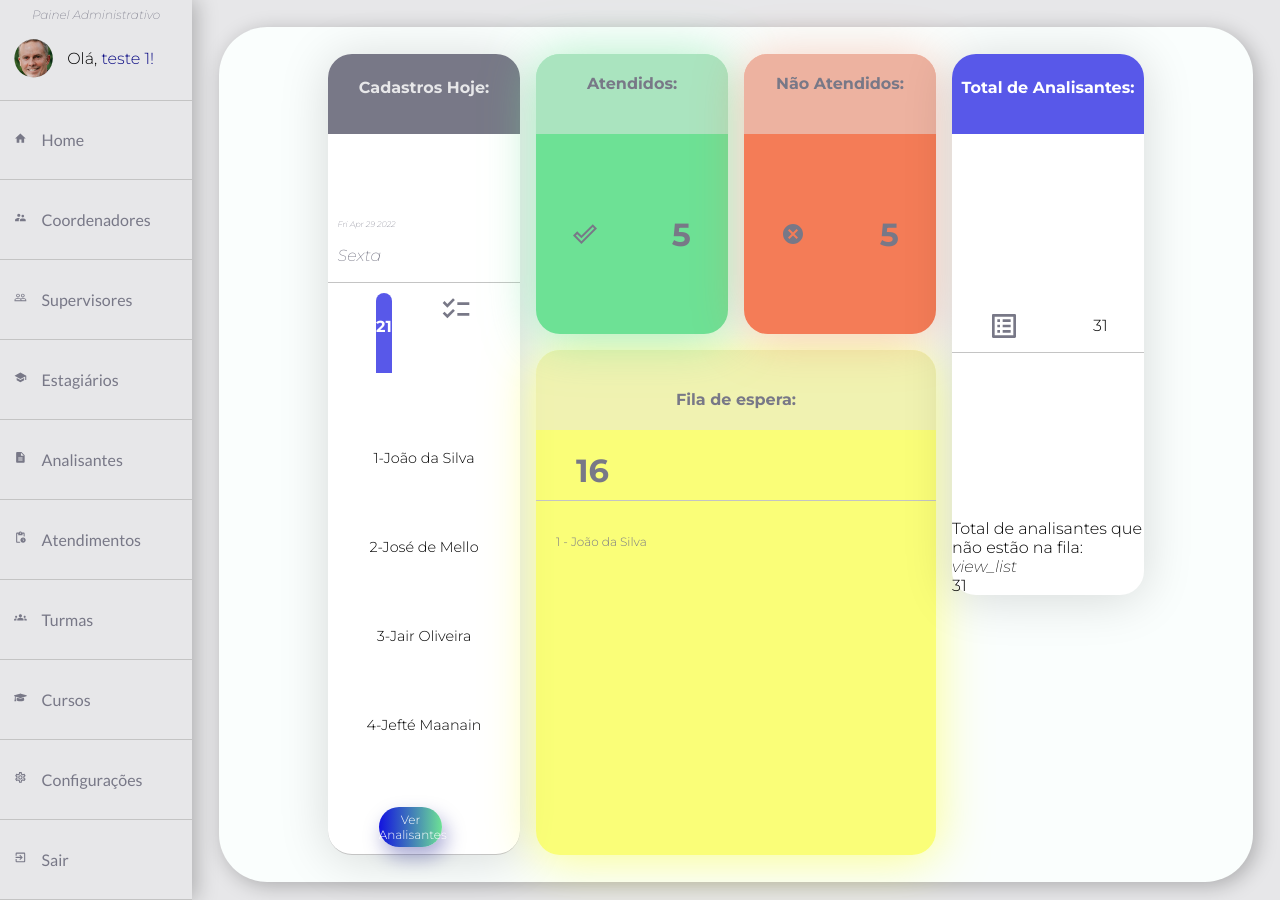
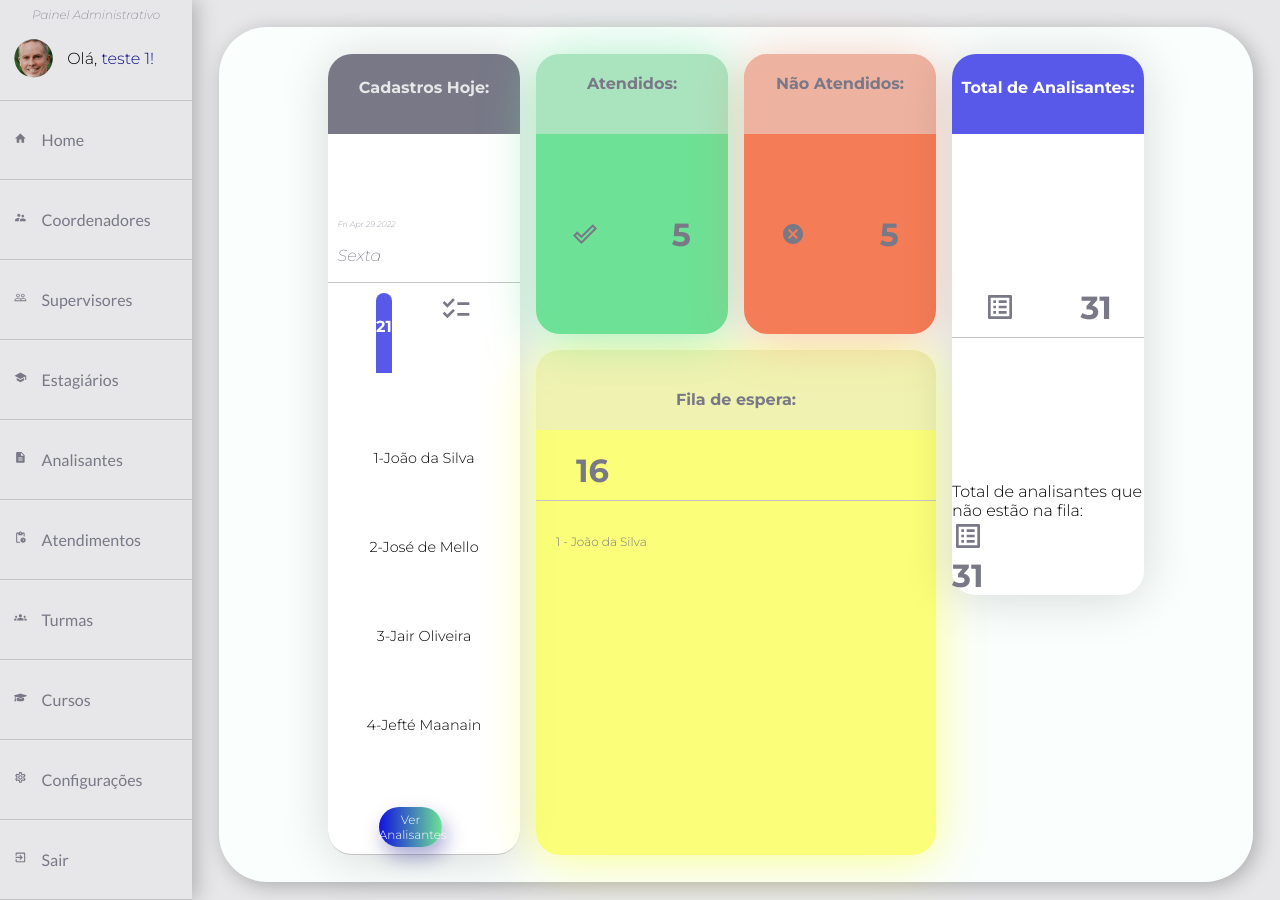
Before and after one commit to thiago-mfernandes/CepCop-React, a React (Create React App) app in the folder cepcop-react/: page /home in a window 1280 px wide. Built offline with nearby package versions, Linux system fonts and the light colour scheme.

Commit message:
copia e cola mais uma quantidade e icone

```diff
--- a/cepcop-react/src/components/UI/Cards/CardAtendidos/index.tsx
+++ b/cepcop-react/src/components/UI/Cards/CardAtendidos/index.tsx
@@ -1,5 +1,5 @@
 import { MdDoneOutline } from "react-icons/md";
-import Quantidade from "../CardFilaEspera/Quantidade";
+import Quantidade from "../Quantidade/Quantidade";
 import TituloGenerico from "../Titulos/TituloGenerico";
 import Container from "./Container";
 import { StyledCardAtendidos } from "./styled";
--- a/cepcop-react/src/components/UI/Cards/CardFilaEspera/index.tsx
+++ b/cepcop-react/src/components/UI/Cards/CardFilaEspera/index.tsx
@@ -2,7 +2,7 @@ import { MdHourglassBottom } from "react-icons/md";
 import Container from "./Container";
 import FilaEspera from "./FilaEspera";
 import Pessoa from "./Pessoa";
-import Quantidade from "./Quantidade";
+import Quantidade from "../Quantidade/Quantidade";
 import TituloGenerico from "../Titulos/TituloGenerico";
 
 function CardFilaEspera() {
--- a/cepcop-react/src/components/UI/Cards/CardFilaEspera/styled.ts
+++ b/cepcop-react/src/components/UI/Cards/CardFilaEspera/styled.ts
@@ -47,12 +47,6 @@ export const StyledContainer = styled.div`
     }
 `;
 
-export const StyledQuantidade = styled.p`
-    color: ${cinzaEscuro};
-    font-size: 2rem;
-    font-weight: 700;
-`;
-
 export const StyledPessoa = styled.p`
     color: ${cinzaEscuro};
     font-size: 0.75rem;
--- a/cepcop-react/src/components/UI/Cards/CardNaoAtendidos/index.tsx
+++ b/cepcop-react/src/components/UI/Cards/CardNaoAtendidos/index.tsx
@@ -1,6 +1,6 @@
 import { MdCancel } from "react-icons/md";
 import Container from "../CardAtendidos/Container";
-import Quantidade from "../CardFilaEspera/Quantidade";
+import Quantidade from "../Quantidade/Quantidade";
 import TituloGenerico from "../Titulos/TituloGenerico";
 import { StyledCardNaoAtendidos } from "./styled";
 
--- a/cepcop-react/src/components/UI/Cards/CardTotalAnalisantes/index.tsx
+++ b/cepcop-react/src/components/UI/Cards/CardTotalAnalisantes/index.tsx
@@ -2,6 +2,7 @@ import TotalCadastros from "../Titulos/TotalCadastros";
 import { StyledTotalAnalisantes } from "./styled";
 import Container from "./Container";
 import { MdListAlt } from "react-icons/md";
+import Quantidade from "../Quantidade/Quantidade";
 
 function CardTotalAnalisants() {
     return (
@@ -16,15 +17,22 @@ function CardTotalAnalisants() {
                         padding: 0
                     }}
                 />
-                <p className="card-totalAnalisantes__valor">31</p>
+                <Quantidade quantidade={31}/>
             </Container>
             <div className="card-totalAnalisantes__box total">
                 <p className="card-totalAnalisantes__totalNaoAtendido">
                     Total de analisantes que não estão na fila:
                 </p>
                 <div className="card-totalAnalisantes__box-n">
-                    <i className="material-icons">view_list</i>
-                    <p className="card-totalAnalisantes__valor">31</p>
+                    <MdListAlt
+                        style={{
+                            color: '#787887',
+                            fontSize: '2rem',
+                            fontWeight: 700,
+                            padding: 0
+                        }}
+                    />
+                    <Quantidade quantidade={31}/>
                 </div>
             </div>
 
--- /dev/null
+++ b/cepcop-react/src/components/UI/Cards/Quantidade/styled.ts
@@ -0,0 +1,9 @@
+import styled from "styled-components";
+import { cinzaEscuro } from "../../variaveis";
+
+
+export const StyledQuantidade = styled.p`
+    color: ${cinzaEscuro};
+    font-size: 2rem;
+    font-weight: 700;
+`;
```
Also changed, not shown: cepcop-react/src/components/UI/Cards/Quantidade/Quantidade.tsx (renamed from cepcop-react/src/components/UI/Cards/CardFilaEspera/Quantidade.tsx).
